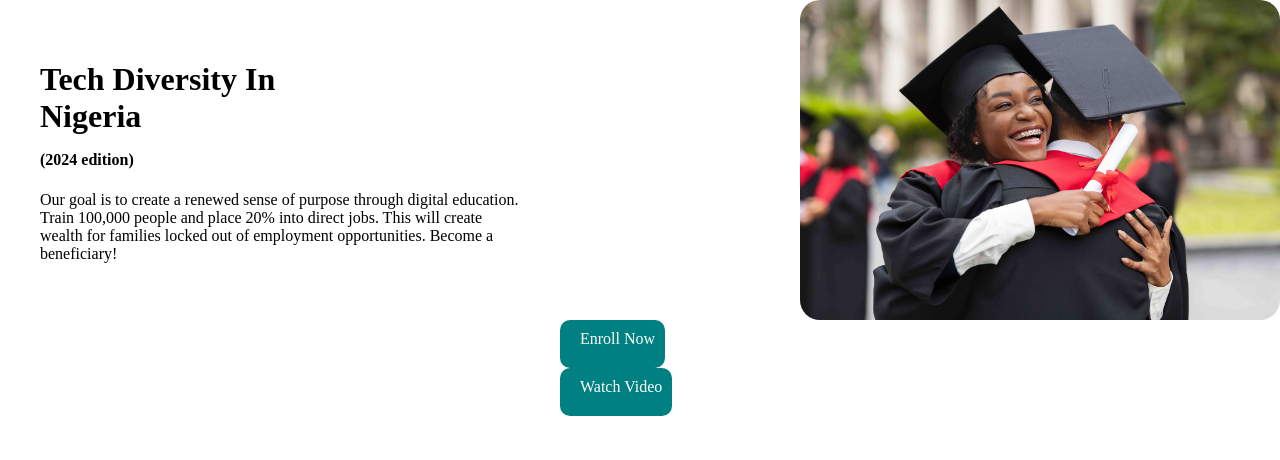
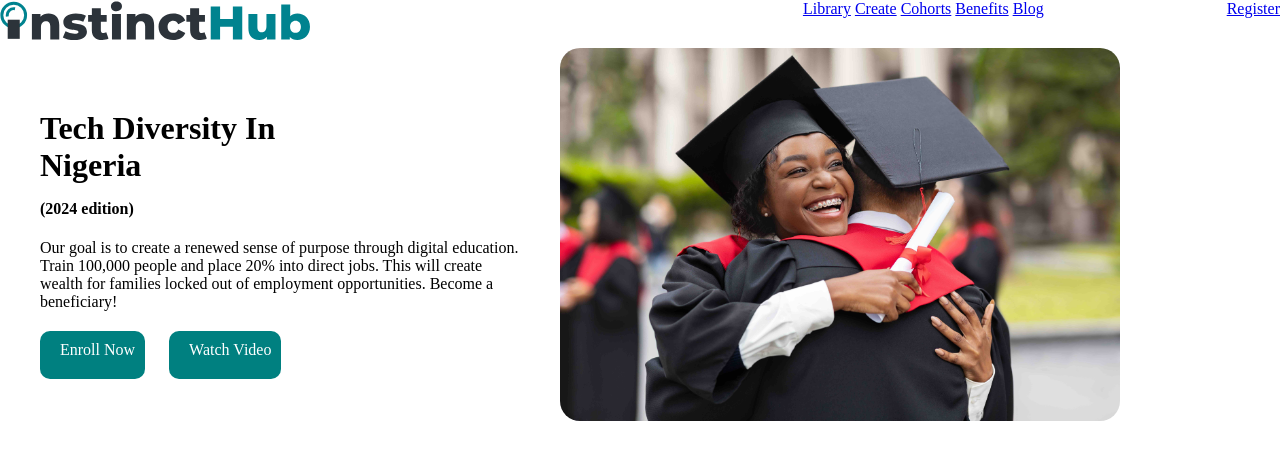
Before and after one commit to ayanoukouji14/TDN-CSS, a plain HTML site: page index.html in a window 1280 px wide. Drawn offline with Linux system fonts and the light colour scheme.

Commit message:
3rd commit

```diff
--- a/assets/css/style.css
+++ b/assets/css/style.css
@@ -4,6 +4,20 @@ body{
  justify-content: center;
  align-items: center;
  height: 100vh;
+ background-color: white;
+}
+/* Navbar styling starts here */
+.wrapper{
+    display: flex;
+    justify-content:space-between;
+    gap: 2rem;
+}.icon img{
+    width: 50%;
+    margin-right: 20rem;
+}
+.navlinks{
+    text-decoration: none;
+    color: black;
 }
 .first{
     display: flex;
@@ -37,11 +51,57 @@ body{
     max-width: 50%;
 }
 .grid img{
-    width: 30rem;
+    width: 35rem;
     border-radius: 20px;
+
 
 }
 .button{
-    margin-top: 20rem;
+    margin-top: 20px;
 
 }
+/*.garri{
+    background-color: brown;
+    display: flex;
+    justify-content: first baseline;
+}
+.cot1{
+    ext-decoration: none;
+
+    color: white;
+    display: inline-block;
+    border-radius: 10px;
+
+    padding-left: 20px;
+
+
+
+}
+.cot2{
+    ext-decoration: none;
+
+    color: white;
+    display: inline-block;
+    border-radius: 10px;
+    padding-top: 10px;
+    padding-left: 20px;
+    padding-bottom: 20px;
+    padding-right: 10px ;
+    margin-right: 20px;
+}
+.cot3{
+    text-decoration: none;
+
+    color: white;
+    display: inline-block;
+    border-radius: 10px;
+    padding-top: 10px;
+    padding-left: 20px;
+    padding-bottom: 20px;
+    padding-right: 10px ;
+    margin-right: 20px;
+}
+.good{
+    justify-content: ;
+    align-items: ;
+}
--- a/index.html
+++ b/index.html
@@ -6,19 +6,58 @@
     <title>Welcome to css project</title>
     <link rel="stylesheet" href="/assets/css/style.css">
 </head>
+<header>
+    <nav class="wrapper">
+        <div class="icon">
+            <img src="assets/img/instincthub_logo.2c7ea0ca98d6cb2430e71eee23989938.svg" alt="">
+        </div>
+        <div class="navlinks">
+            <a href="#">Library</a>
+            <a href="#">Create</a>
+            <a href="#">Cohorts</a>
+            <a href="#">Benefits</a>
+            <a href="#">Blog</a>
+        </div>
+        <div class="navbutton">
+            <a href="#">Register</a>
+        </div>
+
+    </nav>
+</header>
 <body>
     <div class="first">
         <div class="text">
             <h1>Tech Diversity In Nigeria <span><p class="edition">(2024 edition)</p></span></h1>
             <p>Our goal is to create a renewed sense of purpose through digital education. Train 100,000 people and place 20% into direct jobs. This will create wealth for families locked out of employment opportunities. Become a beneficiary!</p>
+            <div class="button">
+                <a href="#" class="meta1">Enroll Now</a>
+                <a href="#" class="meta2">Watch Video</a>
+            </div>
         </div>
-        <div class="button">
-            <a href="#" class="meta1">Enroll Now</a>
-            <a href="#" class="meta2">Watch Video</a>
-        </div>
+
         <div class="grid">
             <img src="/assets/img/instincthub.jpeg" alt="" class="meta3">
         </div>
     </div>
+
+    <!-- <div class="garri">
+        <h2 class="good">garri is good</h2>
+        <div class="cot1">
+            <h3>10+</h3>
+            <p>universities in Nigeria</p>
+        </div>
+        <div class="cot2">
+            <h3>3k</h3>
+            <p>eyvbd hheud ubr  dn</p>
+        </div>
+        <div class="cot3">
+            <h3>15k</h3>
+            <p>dcffgnhgfbhj dhhdhfjfh</p>
+        </div>
+        <div class="met4">
+            <h3>23+</h3>
+            <p>sjncdhy yhdbwc yw b</p>
+        </div>
+    </div> -->
 </body>
 </html>
```
Also changed, not shown: assets/img/instincthub_logo.2c7ea0ca98d6cb2430e71eee23989938.svg (added).
